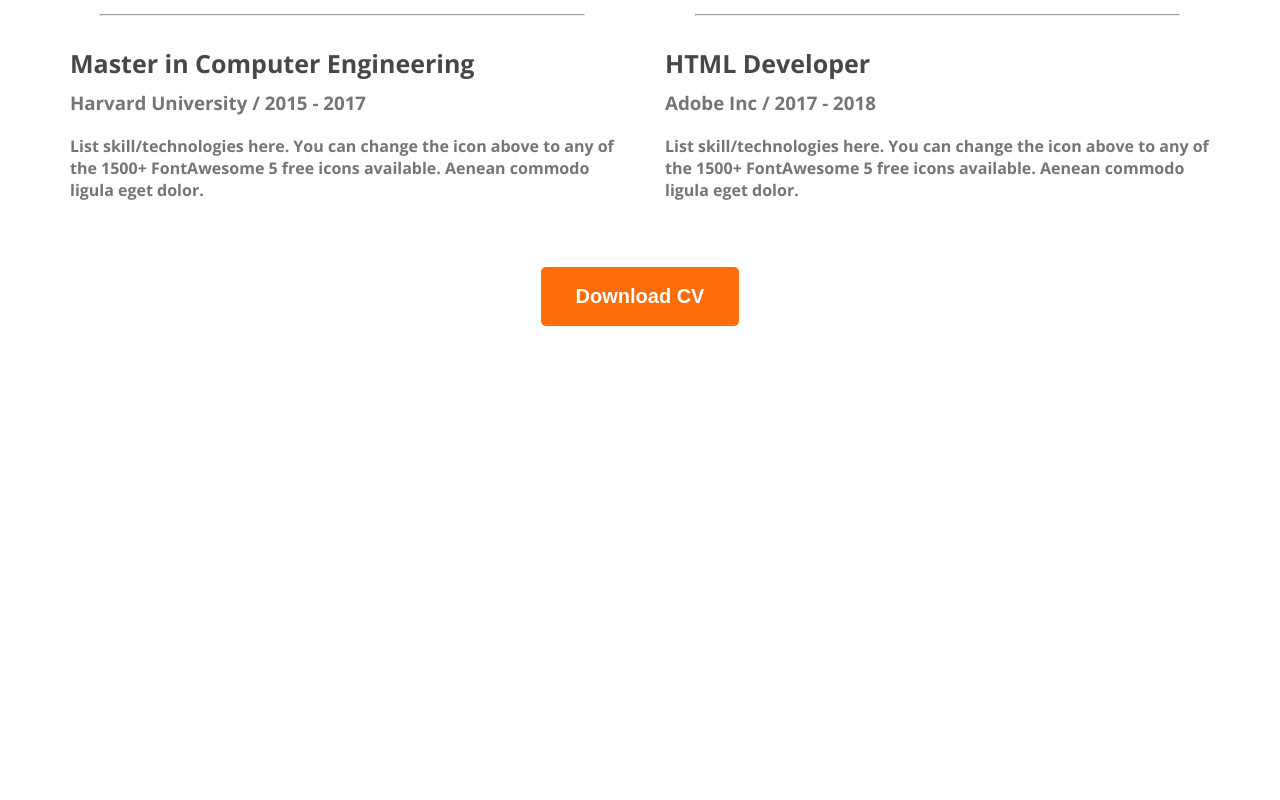
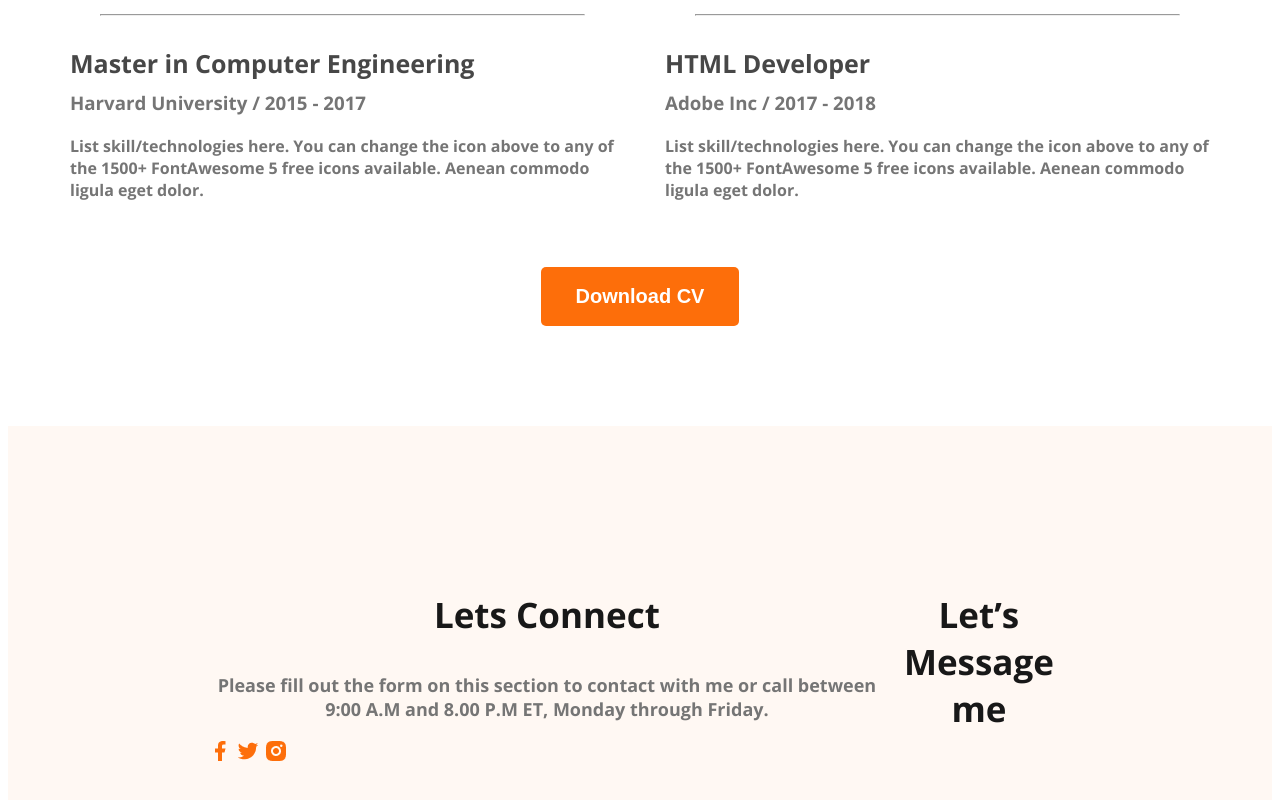
Before and after one commit to AliAbid178/webdeveloper-portfolio, a plain HTML site: page index.html in a window 1280 px wide. Shown: the part 2896-3696 px from the top of the page. Before the commit the page ends 3230 px from the top, so only its background shows below. Drawn offline with nearby package versions, Linux system fonts and the light colour scheme.

Commit message:
basic footer

```diff
--- a/index.html
+++ b/index.html
@@ -150,7 +150,18 @@
          </section>
     </main>
     <footer>
-
+        <div class="footer-column">
+            <h3 class="section-title">Lets Connect</h3>
+            <p class="section-description">Please fill out the form on this section to contact with me or call between 9:00 A.M and 8.00 P.M ET, Monday through Friday.</p>
+            <div class="social-links">
+                <a href=""><img src="images/icons/facebook.png" alt=""></a>
+                <a href=""><img src="images/icons/twitter.png" alt=""></a>
+                <a href=""><img src="images/icons/insta.png" alt=""></a>
+            </div>
+        </div>
+        <div class="footer-column">
+            <h3 class="section-title">Let’s Message me</h3>
+        </div>
     </footer>
 
 </body>
--- a/styles/portfolio.css
+++ b/styles/portfolio.css
@@ -188,3 +188,10 @@ main section {
     text-align: center;
     margin-top: 50px;
 }
+/* footer style */
+footer{
+    display: flex;
+    background: #FFF8F3;
+    margin-top: 100px;
+    padding: 130px 200px;
+}
```
